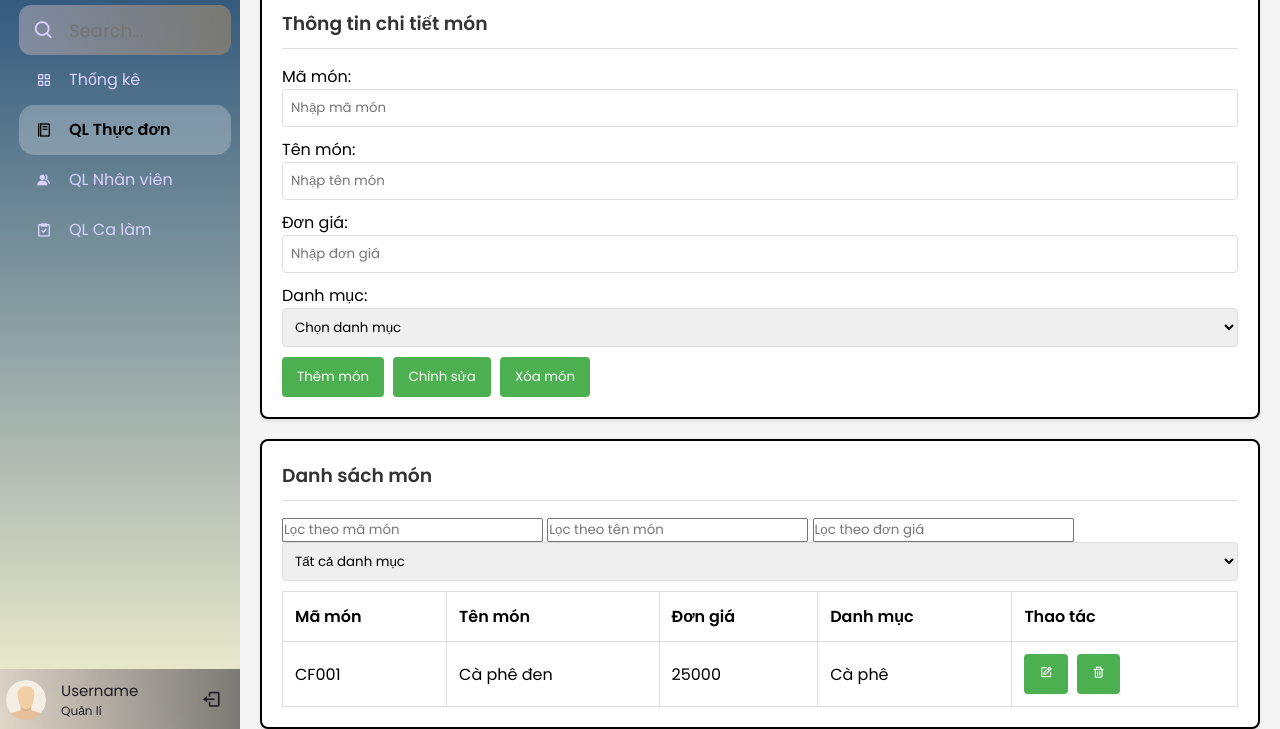
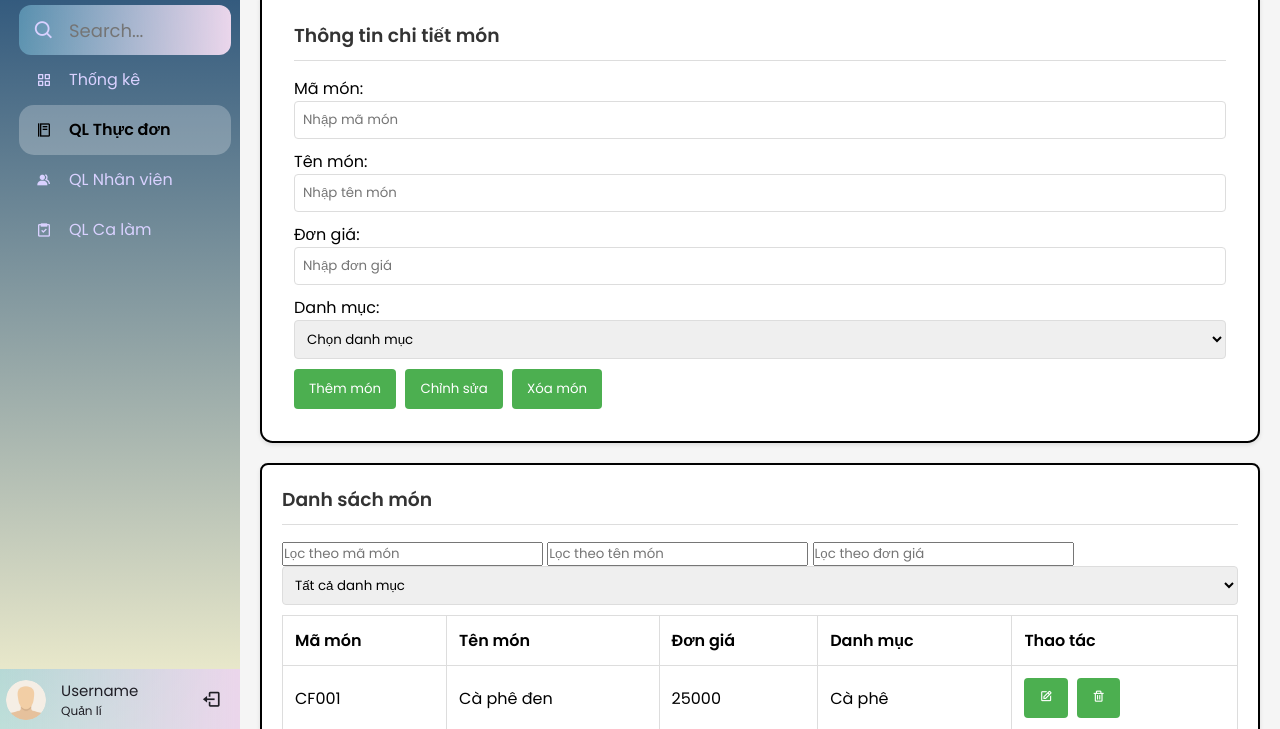
Before and after one commit to HoHuDooX/CoffeeShop, a plain HTML site: page menu.html in a window 1280 px wide. Both pictures are taken after a click on the icon 38 px from the left and 31 px from the top of the page. Shown: the part 71-800 px from the top of the page. Drawn offline with nearby package versions, Linux system fonts and the light colour scheme.

Commit message:
complete

```diff
--- a/calam_nhanvien.css
+++ b/calam_nhanvien.css
@@ -38,7 +38,7 @@
   left: 240px;
 }
 .sidebar.active .profile_content .profile {
-  background: linear-gradient(to right, #9869127a, #969664);
+  background: linear-gradient(to right, #7fc8e27a, #ebd6eb);
 }
 .sidebar ul li .tooltip {
   position: absolute;
--- a/menu_dashboard.css
+++ b/menu_dashboard.css
@@ -3,8 +3,8 @@
 /* Thêm style cho container chung */
 .detail-form {
   background: white;
-  padding: 20px;
-  border-radius: 8px;
+  padding: 2rem;
+  border-radius: 0.8rem;
   margin-bottom: 20px;
   box-shadow: 0 2px 4px rgba(0, 0, 0, 0.1);
   border: 2px solid #000;
--- a/nav.css
+++ b/nav.css
@@ -99,7 +99,7 @@ body {
   border-radius: 12px;
   border: none;
   outline: none;
-  background: linear-gradient(to right, #c7b7c07a, #7a7973);
+  background: linear-gradient(to right, #7fc8e27a, #ebd6eb);
   padding-left: 50px;
   font-size: 18px;
   color: #1f1e25;
@@ -163,7 +163,7 @@ body {
   border-radius: 12px;
   text-align: center;
   transition: all 0.4s ease;
-  background: linear-gradient(to right, #c7b7c07a, #7a7973);
+  background: linear-gradient(to right, #7fc8e27a, #ebd6eb);
   cursor: pointer;
 }
 
@@ -251,7 +251,7 @@ body {
 }
 
 .sidebar.active .profile_content .profile {
-  background: linear-gradient(to right, #c7b7c07a, #7a7973);
+  background: linear-gradient(to right, #7fc8e27a, #ebd6eb);
 }
 .sidebar.active .profile #log_out {
   background: none;
```
